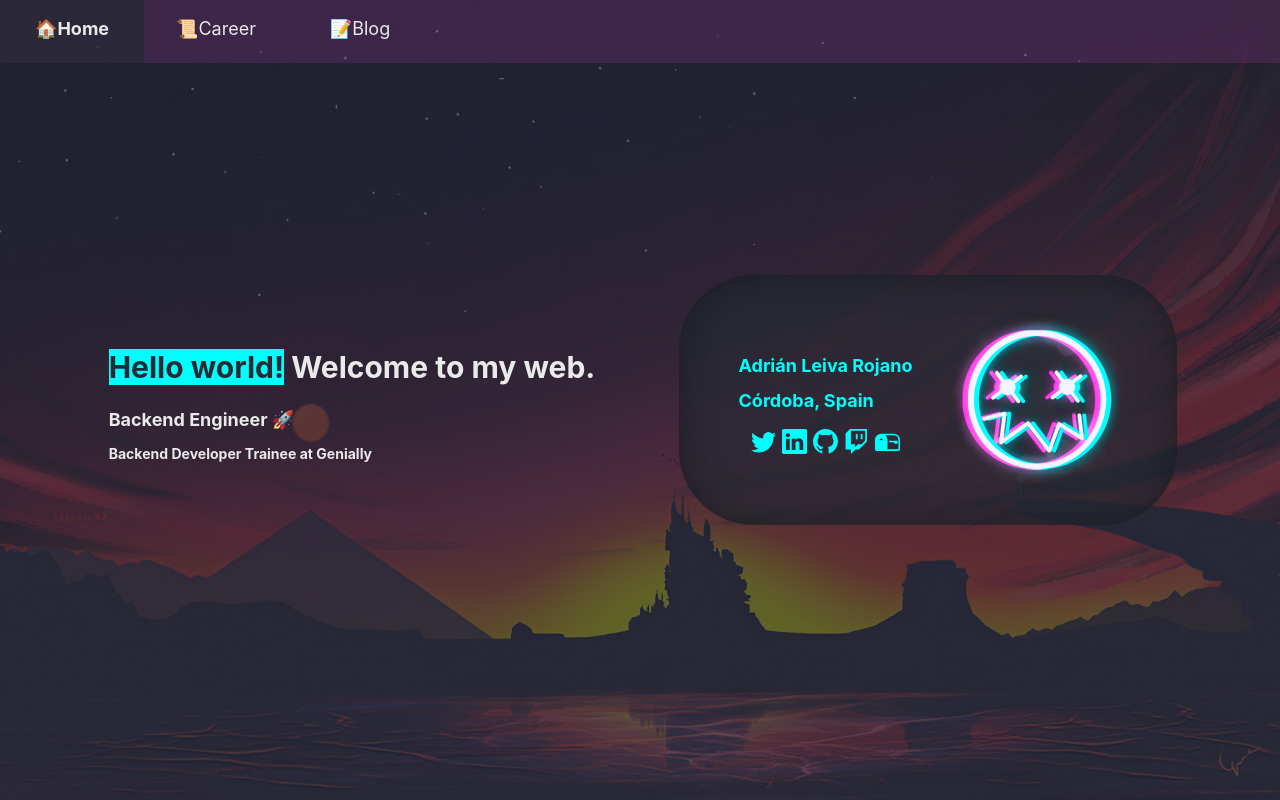
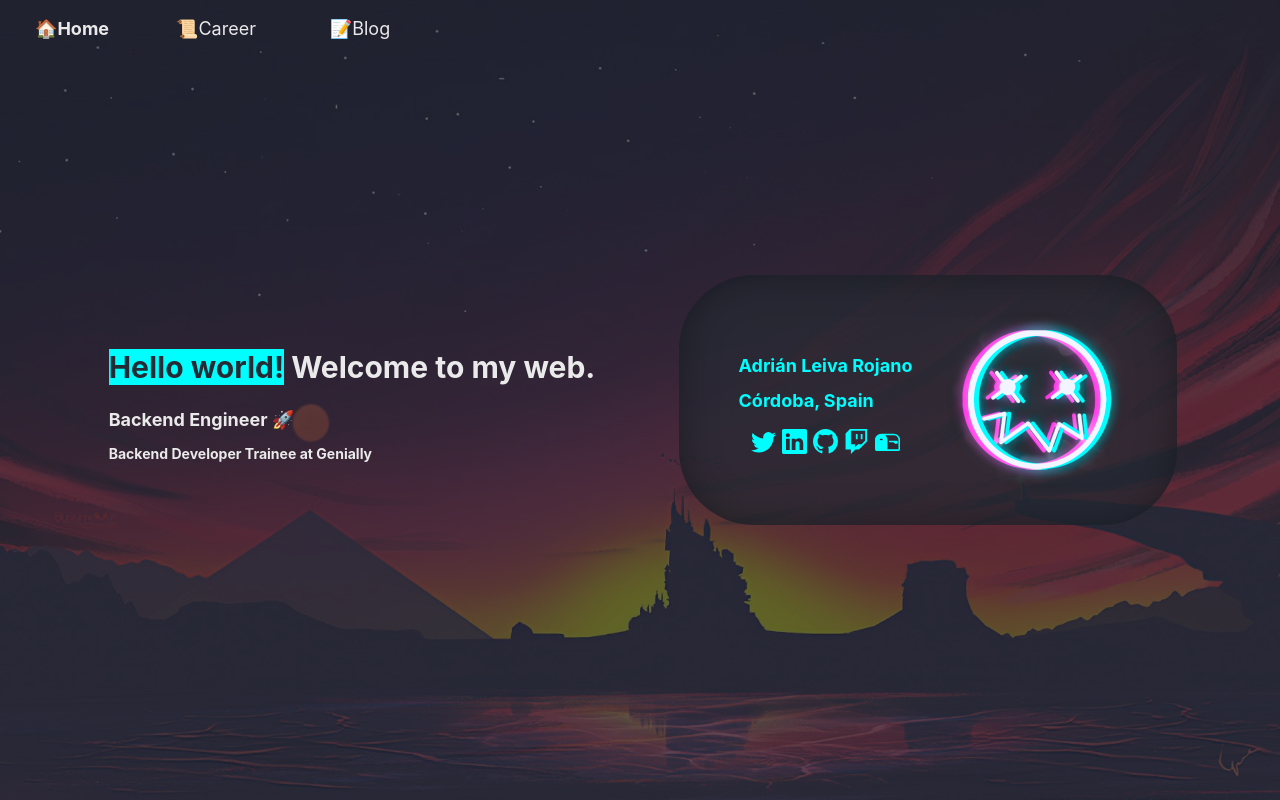
Before and after one commit to leivaa21/leivaa21.github.io, a Next.js app: page / in a window 1280 px wide. Shown: the top 800 px of the page. Built offline with nearby package versions, Linux system fonts and the light colour scheme.

Commit message:
feat: now navbar is transparent when not scrolled

```diff
--- a/src/components/navbar/index.tsx
+++ b/src/components/navbar/index.tsx
@@ -1,6 +1,7 @@
 import Link from 'next/link';
 import { useRouter } from 'next/router';
 import { useEffect } from 'react';
+import { useScrollHandler } from '../../hooks/useScrollHandler';
 import styles from './navbar.module.css';
 
 const Navbar = () => {
@@ -24,8 +25,11 @@ const Navbar = () => {
     }
   ]
 
+  const scrolled = useScrollHandler();
+  let navbarClasses = styles.base + ' '
+
   return (
-  <section id="navbar" className={styles.base}>
+  <section id="navbar" className={`${styles.base} ${scrolled? styles.scrolled : ''}`}>
     <ul>
     {contents.map(content => (
       <li key={`nav-${content.title}`} className={router.route == content.href ? styles.active: ""}>
--- a/src/components/navbar/navbar.module.css
+++ b/src/components/navbar/navbar.module.css
@@ -11,8 +11,12 @@
   flex: 1;
 
   align-items: center;
-  background-color: var(--secondary-mask);
 }
+
+.base.scrolled {
+  background-color: var(--secondary);
+}
+
 
 .base ul {
   display: inline-flex;
@@ -37,7 +41,11 @@
 
 .base li:hover,
 .base li.active {
-  background-color: var(--bg-mask);
   cursor: pointer;
   font-weight: bolder;
 }
+
+.base.scrolled li:hover,
+.base.scrolled li.active {
+  background-color: var(--bg-mask);
+}
--- /dev/null
+++ b/src/hooks/useScrollHandler.tsx
@@ -0,0 +1,27 @@
+import { useState, useEffect } from "react"
+
+export const useScrollHandler = () => {
+// setting initial value to true
+const [scroll, setScroll] = useState(false)
+
+// running on mount
+useEffect(() => {
+  const onScroll = () => {
+    const scrollCheck = window.scrollY > 1
+    if (scrollCheck !== scroll) {
+      setScroll(scrollCheck)
+    }
+  }
+
+// setting the event handler from web API
+document.addEventListener("scroll", onScroll)
+
+// cleaning up from the web API
+ return () => {
+   document.removeEventListener("scroll", onScroll)
+  }
+}, [scroll, setScroll])
+
+return scroll
+
+}
```
